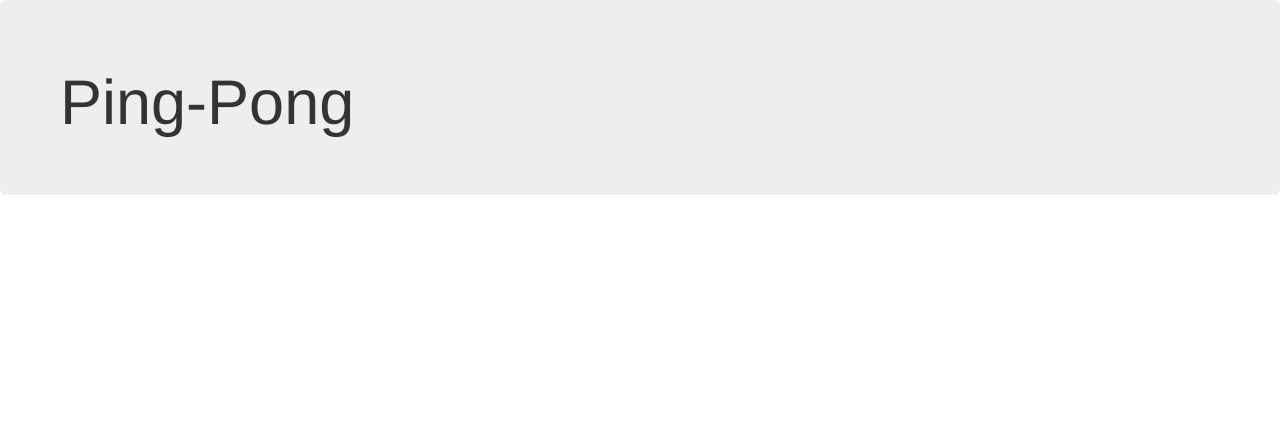
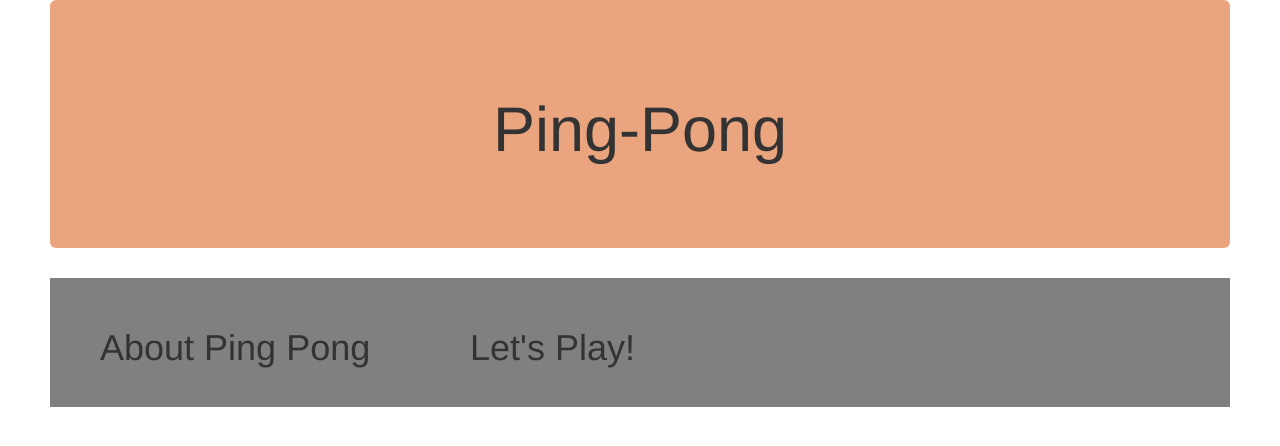
Before and after one commit to Rreuben/ping-pong, a plain HTML site: page index.html in a window 1280 px wide. Drawn offline with nearby package versions, Linux system fonts and the light colour scheme.

Commit message:
Complete the webpage banner structure

```diff
--- a/css/master.css
+++ b/css/master.css
@@ -1,6 +1,17 @@
 .container-fluid {
-padding: 0;
+  padding-left: 50px;
+  padding-right: 50px;
 }
-jumbotron.head {
+.jumbotron {
+  background-color: #eaa47e;
+}
+.banner {
+  padding: 2.5%;
   text-align: center;
 }
+
+.content {
+  background-color: #808080;
+  padding-bottom: 2.5%;
+  padding-top: 2.5%;
+}
--- a/index.html
+++ b/index.html
@@ -13,10 +13,32 @@
   </head>
   <body>
     <div class="container-fluid">
-      <div class="jumbotron head">
-        <h1>Ping-Pong</h1>
+      <div class="jumbotron">
+        <div class="banner">
+          <h1>Ping-Pong</h1>
+        </div>
+      </div>
+
+
+
+
+      <div class="container-fluid content">
+        <div class="row">
+          <div class="col-md-4 about">
+            <h1>About Ping Pong</h1>
+          </div>
+          <div class="col-md-8 play">
+            <h1>Let's Play!</h1>
+          </div>
+        </div>
 
       </div>
+
+
+
+
+
+
 
 
     </div>
```
